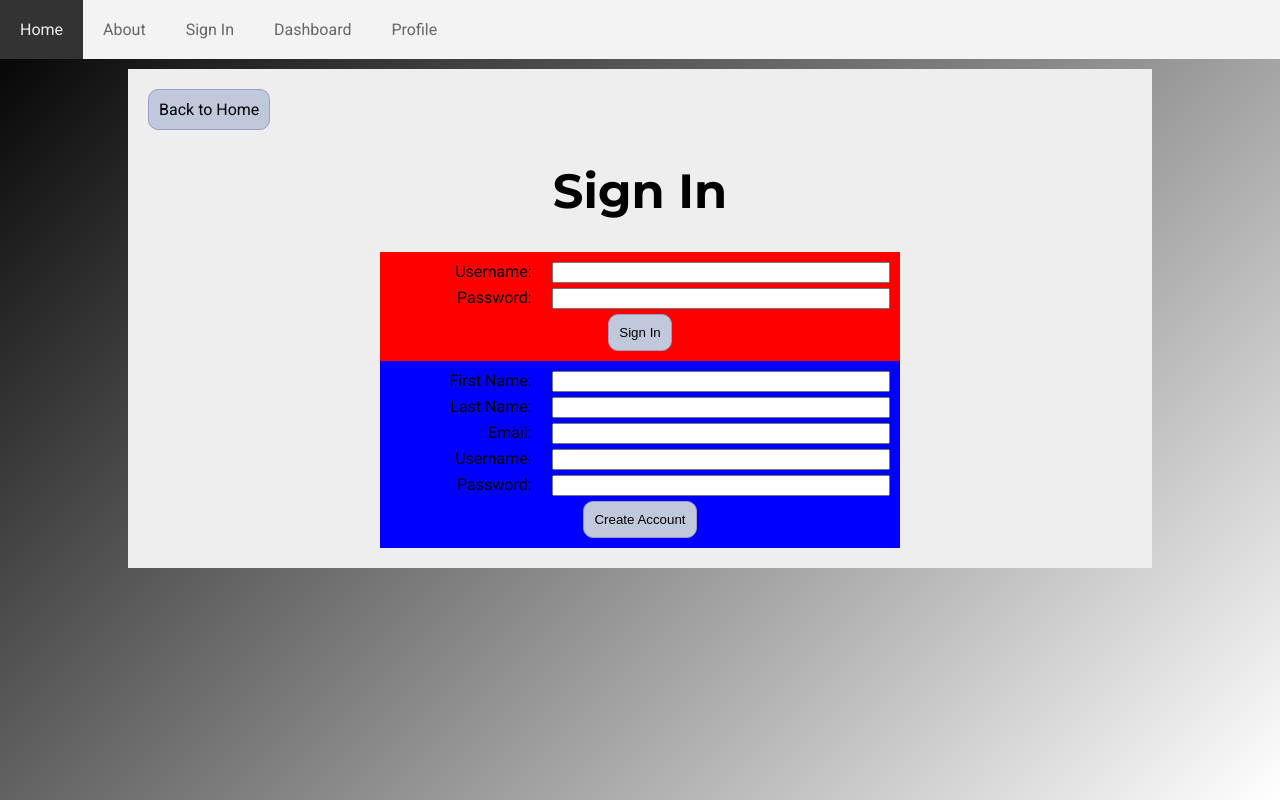
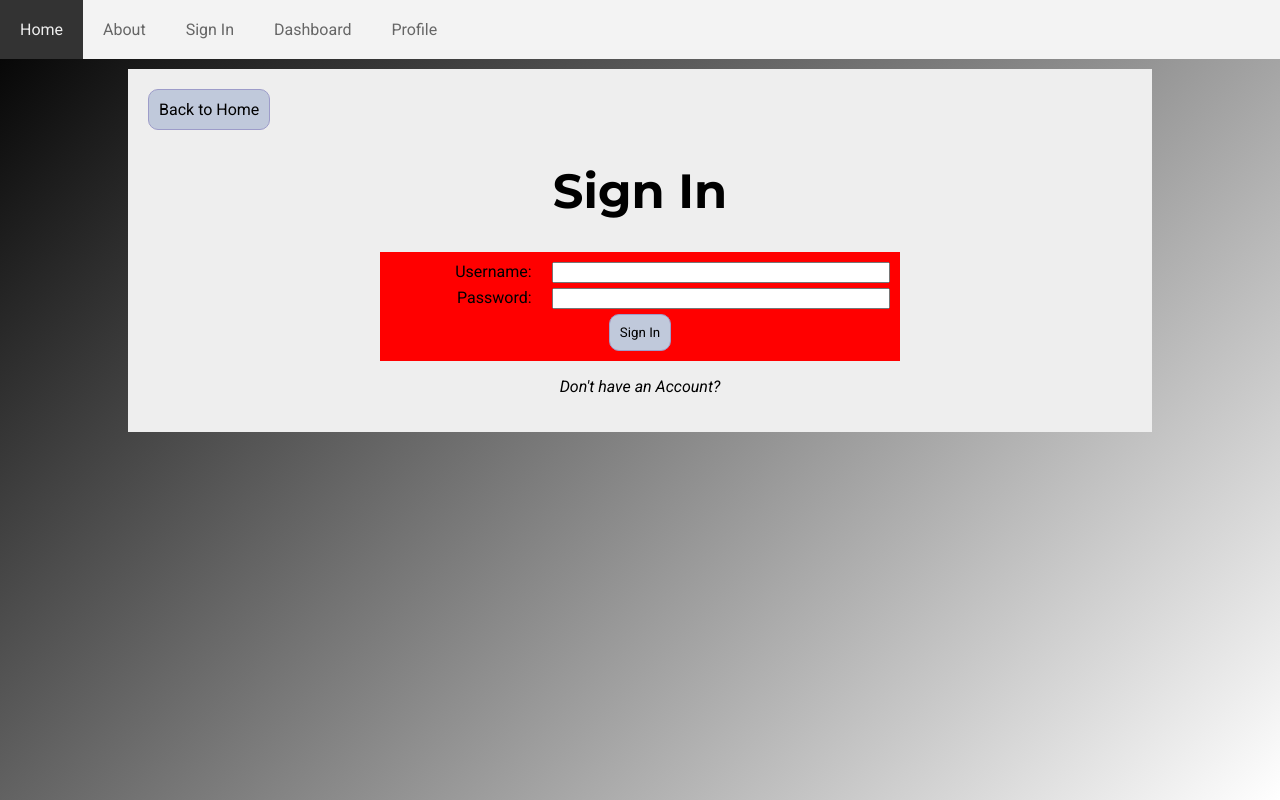
Before and after one commit to kroessam/note-maker, a React (Vite) app: page /sign-in in a window 1280 px wide. Built offline with nearby package versions, Linux system fonts and the light colour scheme.

Commit message:
Toggling Between Sign In & Create Account

```diff
--- a/src/App.css
+++ b/src/App.css
@@ -79,6 +79,8 @@ h1 {
   border-radius: 10px;
   text-decoration: none;
   padding: 10px;
+  cursor: pointer;
+  font-family: "Roboto", sans-serif;
 }
 
 .btn:hover {
@@ -159,6 +161,17 @@ form {
   background-color: blue;
 }
 
+.txt-click {
+  font-style: italic;
+  cursor: pointer;
+  text-align: center;
+}
+
+.txt-click:hover {
+  font-weight: bold;
+  text-decoration: underline;
+}
+
 hr {
   margin: 50px 0;
 }
--- a/src/App.tsx
+++ b/src/App.tsx
@@ -8,6 +8,7 @@ import PageNotFound from "./pages/PageNotFound";
 import Header from "./components/Header";
 
 function App() {
+
   return (
     <>
       <Header />
--- a/src/components/SignInForm.tsx
+++ b/src/components/SignInForm.tsx
@@ -1,3 +1,5 @@
+import { Link } from "react-router-dom";
+
 const SignInForm = () => {
   return (
     <form id="form-sign-in">
@@ -10,7 +12,9 @@ const SignInForm = () => {
         <input type="text" id="password" name="password" />
       </div>
       <div>
-        <button className="btn">Sign In</button>
+        <Link to="/dashboard">
+          <button className="btn">Sign In</button>
+        </Link>
       </div>
     </form>
   );
--- a/src/components/SignUpForm.tsx
+++ b/src/components/SignUpForm.tsx
@@ -1,3 +1,5 @@
+import { Link } from "react-router-dom";
+
 const SignUpForm = () => {
   return (
     <form id="form-sign-up">
@@ -22,7 +24,9 @@ const SignUpForm = () => {
         <input type="text" id="password" name="password" />
       </div>
       <div>
-        <button className="btn">Create Account</button>
+        <Link to="/dashboard">
+          <button className="btn">Create Account</button>
+        </Link>
       </div>
     </form>
   );
--- a/src/pages/SignIn.tsx
+++ b/src/pages/SignIn.tsx
@@ -1,8 +1,11 @@
 import { Link } from "react-router-dom";
 import SignInForm from "../components/SignInForm";
 import SignUpForm from "../components/SignUpForm";
+import { useState } from "react";
 
 const SignIn = () => {
+  const [hasAccount, setHasAccount] = useState(true);
+
   return (
     <>
       <main>
@@ -10,8 +13,15 @@ const SignIn = () => {
           Back to Home
         </Link>
         <h1>Sign In</h1>
-        <SignInForm />
-        <SignUpForm />
+        {hasAccount ? <SignInForm /> : <SignUpForm />}
+        <p
+          className="txt-click"
+          onClick={() => {
+            setHasAccount(!hasAccount);
+          }}
+        >
+          {hasAccount ? "Don't" : "Already"} have an Account?
+        </p>
       </main>
     </>
   );
```
